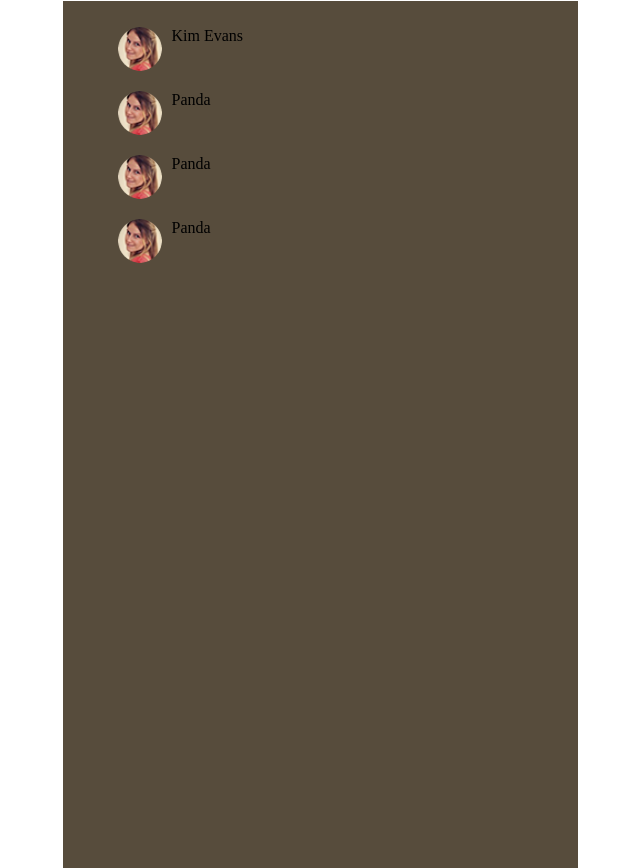
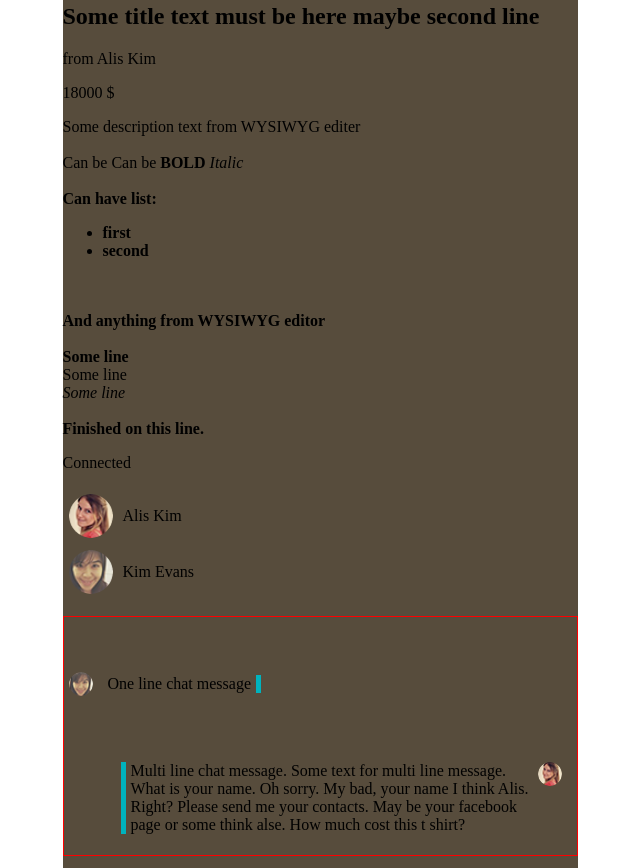
Before and after one commit to AndyG00D/task1, a plain HTML site: page index.html in a window 1280 px wide. Shown: the part 732-1600 px from the top of the page, without its empty margins (320-960 px from the left). Drawn offline with Linux system fonts and the light colour scheme.

Commit message:
+chat +chatlist +text

```diff
--- a/index.html
+++ b/index.html
@@ -34,12 +34,7 @@
 </header>
     <!--content-->
 <main>
-
-    <div class="slider"><img src="" alt="" class="slider__img">
-        <div class="slider__btn_prev"></div>
-        <div class="slider__btn_next"></div>
-    </div>
-
+    <!--slideshow-->
     <div class="slideshow">
 
         <div class="slideshow__slide slideshow__slide_fade">
@@ -59,31 +54,72 @@
 
     </div>
 
+    <!--about-->
+    <div class="about">
+        <h2 class="about__title">Some title text must be here maybe second  line</h2>
+        <p>from Alis Kim</p> <span class="about__price">18000 $</span>
 
+        <p class="about__text">
+            Some description text from WYSIWYG editer<br><br>
+            Can be Can be <span class="text_bold">BOLD </span><span class="text_italic">Italic</span><br><br>
+            <span class="text_bold">Can have list:</span>
+                <ul class="text_bold">
+            <li>first</li>
+            <li>second</li>
+        </ul><br><br>
+        <span class="text_bold"> And anything from WYSIWYG editor<br><br>
+            Some line</span><br>
+            Some line <br>
+            <span class="text_italic">Some line</span> <br><br>
+            <span class="text_bold">Finished on this line.</span>
+        </p>
+
+    </div>
+    <!--about-->
+    <div>
+
+    </div>
+
+    <!--about-->
+    <p>Connected</p>
+    <div class="chat-list">
     <ul class="mdc-list mdc-list--avatar-list demo-list demo-list--with-avatars">
+
     <li class="mdc-list-item">
-        <img class="mdc-list-item__graphic" src="img/user1_40_40.png" alt="Kim Evans"/>
+        <img class="mdc-list-item__graphic" src="img/user1_40_40.png" />
+        Alis Kim
+    </li>
+    <li class="mdc-list-item">
+        <img class="mdc-list-item__graphic" src="img/user2_40_40.png" height="40" width="40"/>
         Kim Evans
     </li>
-    <li class="mdc-list-item">
-        <img class="mdc-list-item__graphic" src="img/user1_40_40.png" />
-        Panda
-    </li>
-    <li class="mdc-list-item">
-        <img class="mdc-list-item__graphic" src="img/user1_40_40.png" />
-        Panda
-    </li>
-    <li class="mdc-list-item">
-        <img class="mdc-list-item__graphic" src="img/user1_40_40.png" height="40" width="40"/>
-        Panda
-    </li>
     </ul>
+        <div class="chat-list">
 
 
-    <div class="photo-box"></div>
-    <div class="about-box"></div>
-    <div class="chat-box"></div>
-    <div class="chat-list"></div>
+            <div class="chat">
+                <p class="chat__title"></p>
+                <span class="chat__status-ico"></span>
+
+            <div class="chat__messages">
+                <div class="chat__message-line">
+                    <img class="chat__message-photo" src="img/user2_25_25.png">
+                    <div class="chat__message-text">One line chat message</div>
+                </div>
+                <div class="chat__message-line chat__message_own chat__message_multi-line">
+                    <img class="chat__message-photo" src="img/user1_25_25.png">
+                    <div class="chat__message-text">
+                        Multi line chat message. Some  text for multi line message. What
+                        is your name. Oh sorry. My bad, your name I think  Alis. Right?
+                        Please send me your contacts. May be your facebook page or
+                        some think alse. How much cost this t shirt?
+                    </div>
+                </div>
+
+            </div>
+            <div class="chat__input"></div><div class="chat__send-ico"></div>
+            </div>
+
 </main>
 <footer>2017 - front-end labs Light IT</footer>
 </div>
--- a/style.css
+++ b/style.css
@@ -207,16 +207,25 @@ footer{
     text-align: center;
 }
 
+.mdc-list{
+    display: flex;
+    flex-direction: column;
+    overflow-y: auto;
+    padding: 0;
+}
 
 .mdc-list-item {
     display: flex;
-    overflow: hidden;
-    padding: 10px;
+    align-items: center;
+    padding: 6px;
+}
+
+.mdc-list-item:hover{
+    background-color: #717171;
 }
 
 
 .mdc-list-item__graphic {
-    margin-left: 5px;
     margin-right: 10px;
     width: 44px;
     height: 44px;
@@ -291,3 +300,68 @@ img {
 @media only screen and (max-width: 300px) {
     .slideshow__btn, .slideshow__btn_next,.text {font-size: 11px}
 }
+
+.chat__messages{
+    display: flex;
+    flex-flow: row wrap; /* fix troubles with overflow when too much messages*/
+    align-items: flex-end;
+    -webkit-box-sizing: border-box;
+    -moz-box-sizing: border-box;
+    box-sizing: border-box;
+    height: 240px;
+
+    padding: 5px;
+
+    overflow: auto;
+
+    border: 1px solid red;
+
+}
+.chat__message-line{
+    flex-basis: 100%; /*fix troubles with overflow when too much messages*/
+    display: flex;
+    flex-direction: row;
+    justify-content: flex-start;
+    flex-wrap: wrap;
+    align-items: center;
+    margin: 16px 0;
+}
+.chat__message_multi-line{
+    align-items: stretch;
+}
+.chat__message_own{
+    flex-direction: row-reverse;
+}
+
+.chat__message-photo{
+margin-right: 10px;
+width: 24px;
+height: 24px;
+border-radius: 50%;
+}
+
+.chat__message-text{
+    max-width: 402px;
+    margin: 0 5px;
+}
+
+.chat__message-line::after{
+    content: "";
+    min-height: var(--main-font-size);
+    width: 5px;
+    background: var(--main-color);
+
+}
+
+
+
+
+.text_italic{
+    font-style: italic;
+}
+.text_bold{
+    font-weight: bold;
+}
+.text_user{
+    color: var(--main-color);
+}
```
